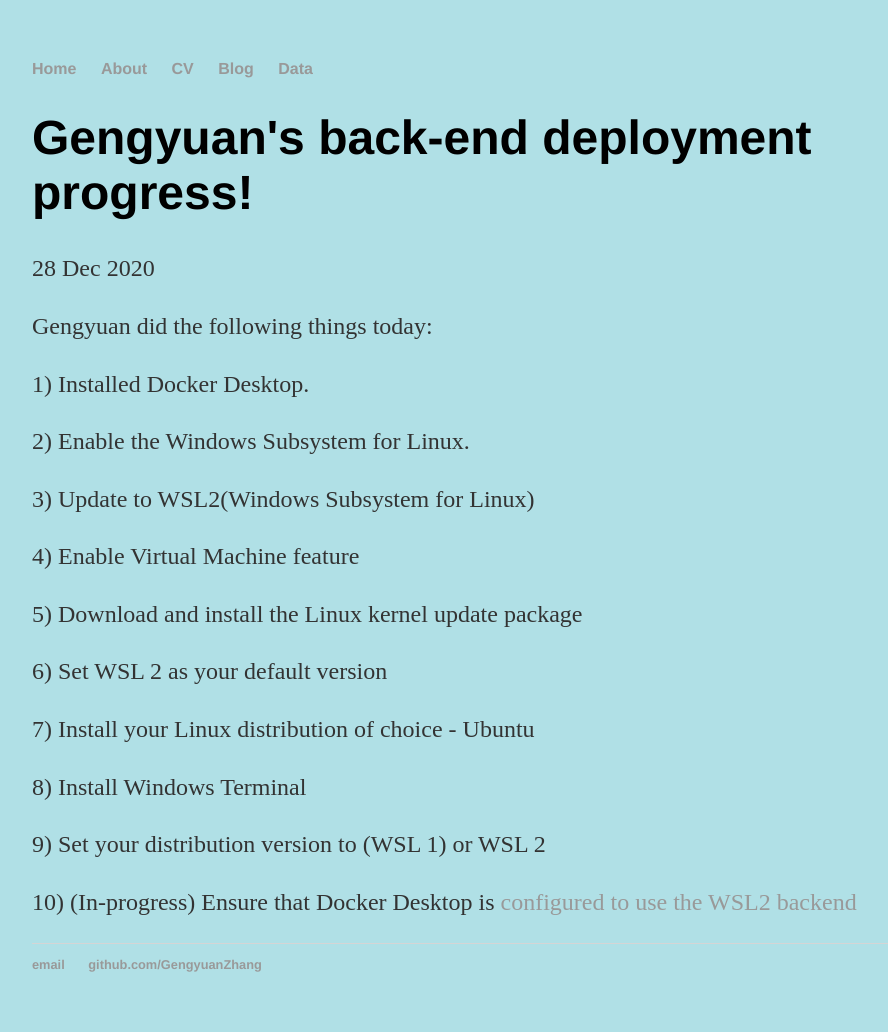
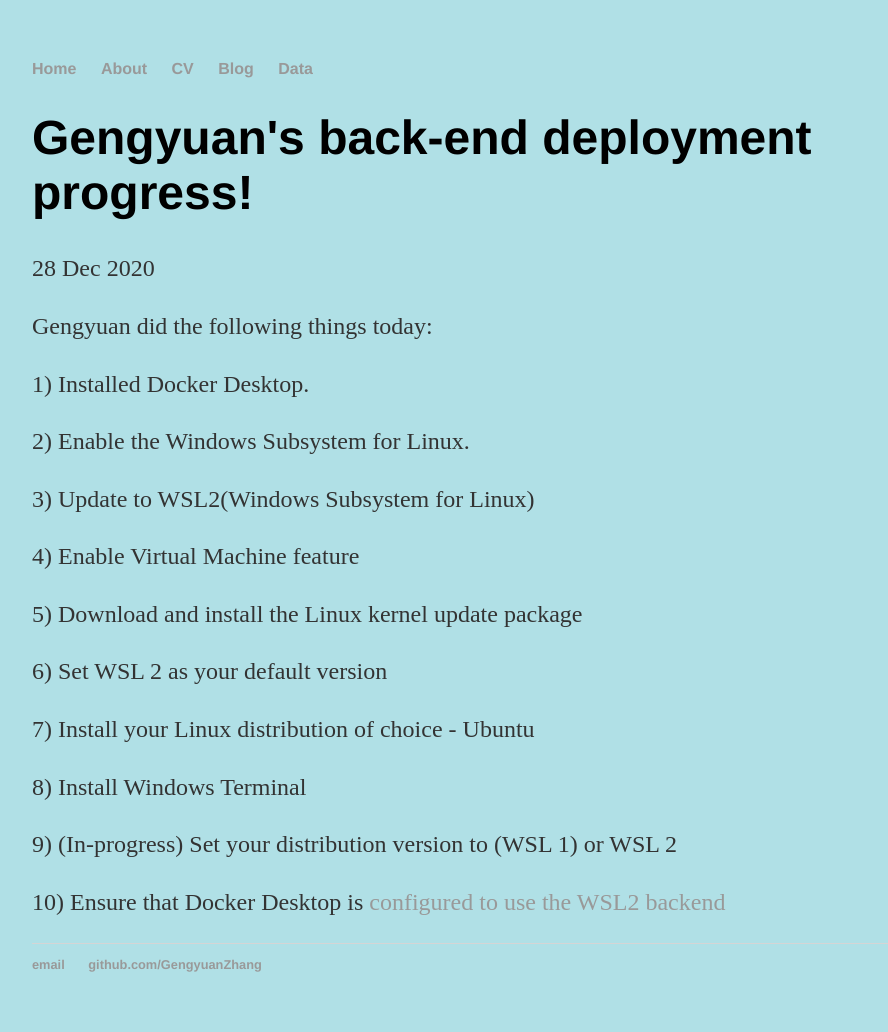
Before and after one commit to GengyuanZhang/GengyuanZhang.github.io, a Jekyll site: the page built from _posts/2020-12-28-gengyuan-zhang-back-end-progress.md, in a window 1280 px wide. Shown: the whole page, without its empty margins (160-1048 px from the left). Built offline with Jekyll 4.4.1, drawn with Linux system fonts in a browser that asks for light colours.

```diff
--- a/_posts/2020-12-28-gengyuan-zhang-back-end-progress.md
+++ b/_posts/2020-12-28-gengyuan-zhang-back-end-progress.md
@@ -22,6 +22,6 @@ Gengyuan did the following things today:
 
 8) Install Windows Terminal
 
-9) Set your distribution version to (WSL 1) or WSL 2
+9) (In-progress) Set your distribution version to (WSL 1) or WSL 2
 
-10) (In-progress) Ensure that Docker Desktop is [configured to use the WSL2 backend](https://docs.docker.com/docker-for-windows/wsl/)
+10) Ensure that Docker Desktop is [configured to use the WSL2 backend](https://docs.docker.com/docker-for-windows/wsl/)
```
